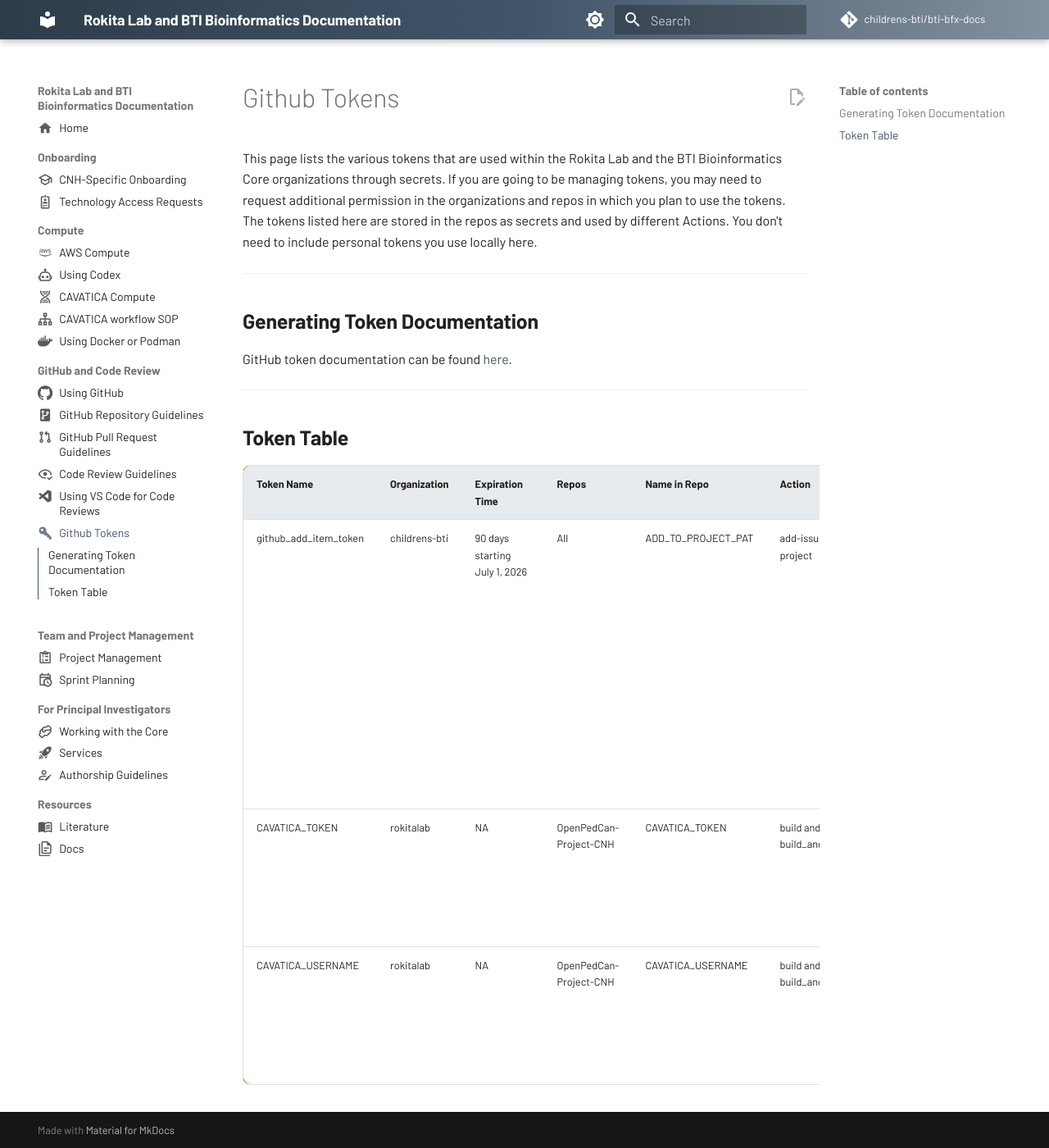
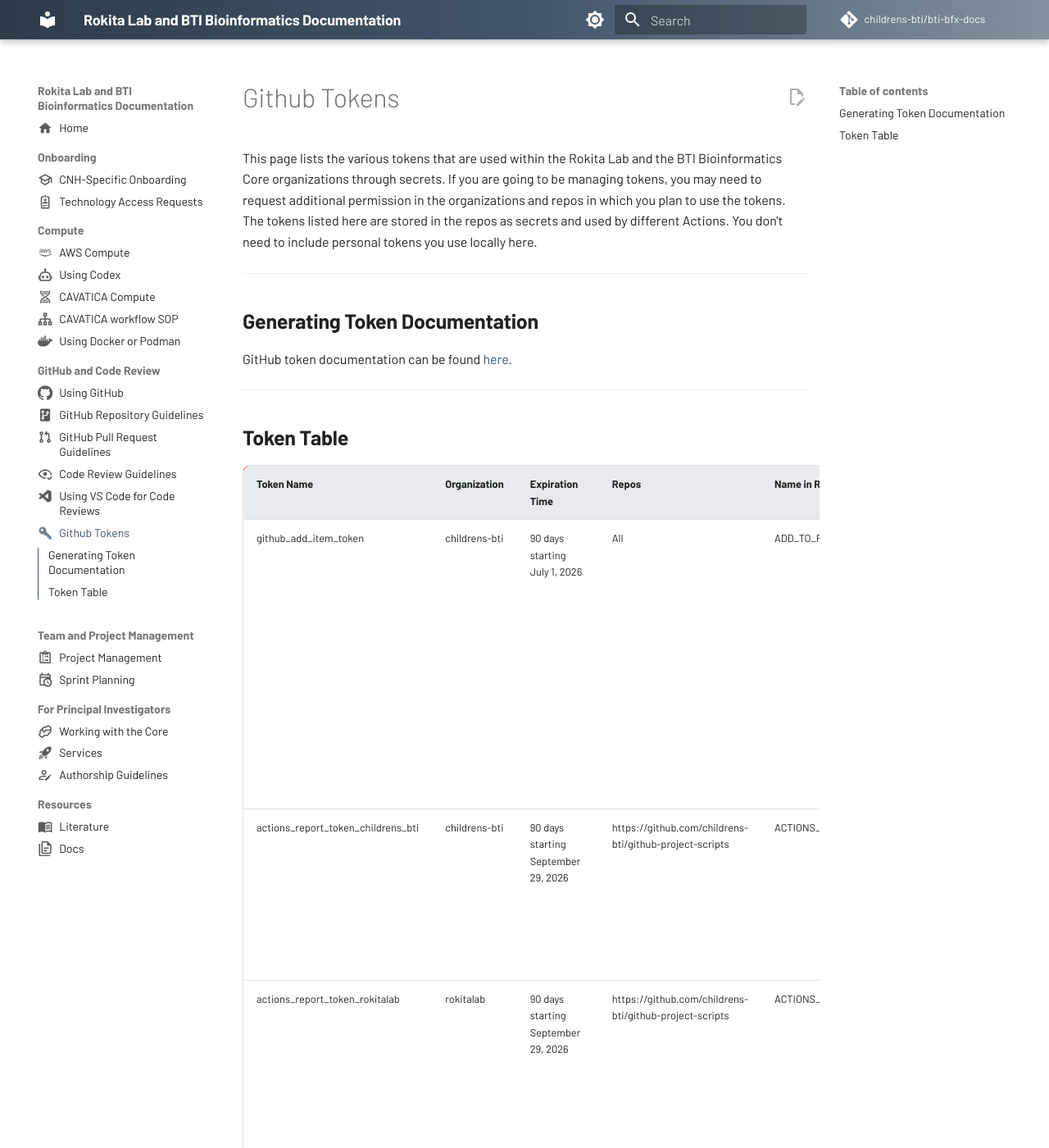
Before and after one commit to childrens-bti/bti-bfx-docs, an MkDocs documentation site: the page built from docs/github-tokens.md, in a window 1280 px wide and 1400 px high. Shown: the whole window at 82% size. Built offline with MkDocs 1.6.1 and Material for MkDocs 9.7.7, drawn with Linux system fonts in a browser that asks for light colours; comment, search, counter and statistics services are not loaded.

Commit message:
add new tokens

```diff
--- a/docs/github-tokens.md
+++ b/docs/github-tokens.md
@@ -21,5 +21,7 @@
 | Token Name | Organization | Expiration Time | Repos | Name in Repo | Action | Permissions | Notes |
 | ---------- | ------------ | --------------- | ----- | ------------ | ------ | ----------- | ----- |
 | github_add_item_token | childrens-bti | 90 days starting July 1, 2026 | All | ADD_TO_PROJECT_PAT | add-issues-to-project | Organization permissions: Read and Write access to organization projects. Repository permissions: Read access to metadata; Read and Write access to issues and pull requests. | This is an organization level token stored within childrens-bti and rokita-lab
+| actions_report_token_childrens_bti | childrens-bti | 90 days starting September 29, 2026 | https://github.com/childrens-bti/github-project-scripts | ACTIONS_REPORT_TOKEN_CHILDRENS_BTI | monthly-github-actions-report | Repository permissions: Read access to actions. | This token controls access for the monthly github actions report in the childrens-bti organization.
+| actions_report_token_rokitalab | rokitalab | 90 days starting September 29, 2026 | https://github.com/childrens-bti/github-project-scripts | ACTIONS_REPORT_TOKEN_ROKITALAB | monthly-github-actions-report | Repository permissions: Read access to actions. | This token controls access for the monthly github actions report in the rokitalab organization.
 | CAVATICA_TOKEN | rokitalab | NA | OpenPedCan-Project-CNH | CAVATICA_TOKEN | build and build_and_push | Repository permissions: log into CAVATICA and push docker image. | Value is created on Cavatica not in github.
 | CAVATICA_USERNAME | rokitalab | NA | OpenPedCan-Project-CNH | CAVATICA_USERNAME | build and build_and_push | Repository permissions: log into CAVATICA and push docker image. |  Value is created on Cavatica not in github.
```
